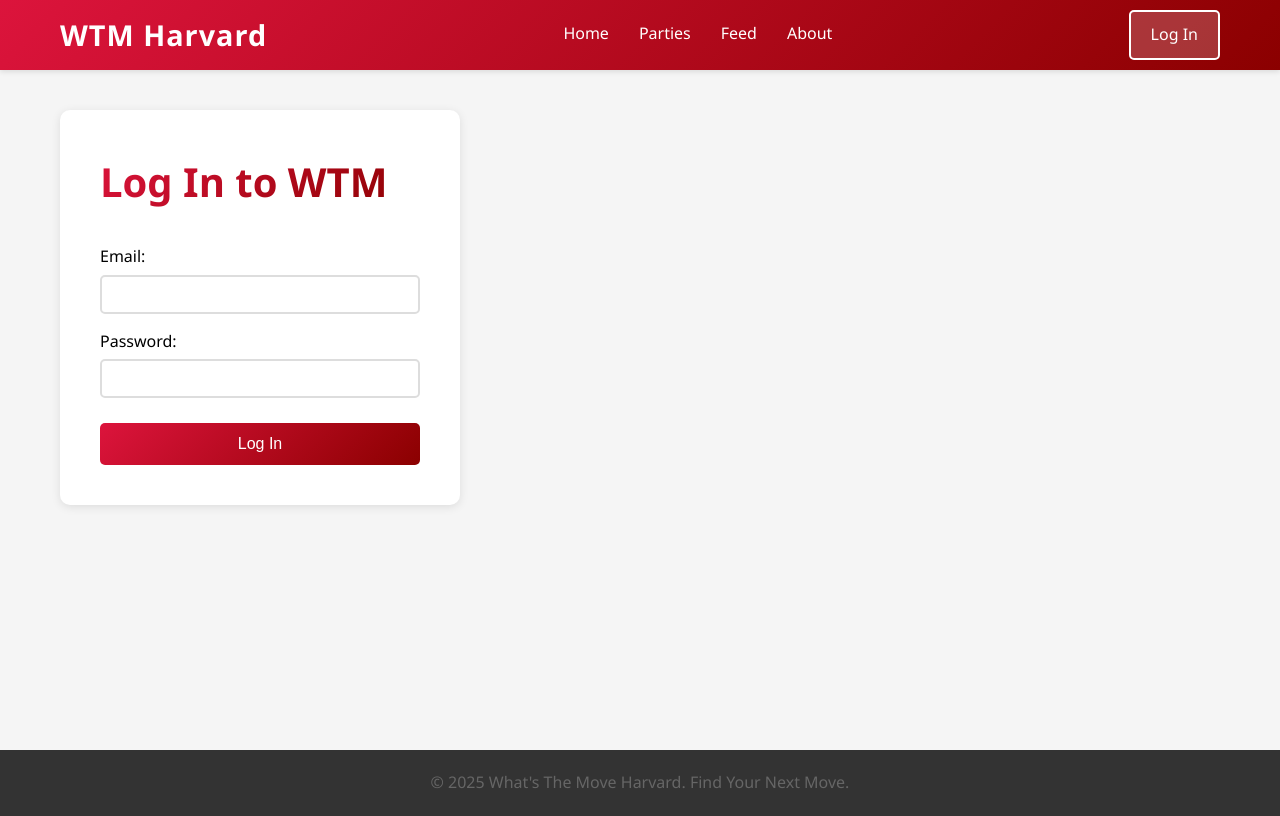
After one commit to olontay-ui/fifty-project, a Flask app: page /login in a window 1280 px wide. The commit adds this page. Run offline with Flask 3, Linux system fonts and the light colour scheme.

Commit message:
baseline web version

```diff
--- a/app.py
+++ b/app.py
@@ -6,14 +6,22 @@
 def index():
     return render_template('index.html')
 
-@app.route('/api/data', methods=['GET'])
-def get_data():
-    return jsonify({'message': 'Hello from Flask!'})
+@app.route('/list')
+def list_page():
+    return render_template('list.html')
 
-@app.route('/api/data', methods=['POST'])
-def post_data():
-    data = request.get_json()
-    return jsonify({'received': data}), 201
+@app.route('/feed')
+def feed():
+    return render_template('feed.html')
+
+@app.route('/about')
+def about():
+    return render_template('about.html')
+
+@app.route('/login')
+def login():
+    return render_template('login.html')
+
 
 if __name__ == '__main__':
     app.run(debug=True)
--- /dev/null
+++ b/static/style.css
@@ -0,0 +1,472 @@
+* {
+    margin: 0;
+    padding: 0;
+    box-sizing: border-box;
+}
+
+body {
+    font-family: 'Segoe UI', Tahoma, Geneva, Verdana, sans-serif;
+    background-color: #f5f5f5;
+    line-height: 1.6;
+}
+
+/* Navbar Styles */
+.navbar {
+    background: linear-gradient(135deg, #dc143c 0%, #8b0000 100%);
+    padding: 0;
+    position: sticky;
+    top: 0;
+    z-index: 100;
+    box-shadow: 0 2px 5px rgba(0, 0, 0, 0.1);
+}
+
+.nav-container {
+    max-width: 1200px;
+    margin: 0 auto;
+    padding: 0 20px;
+    display: flex;
+    justify-content: space-between;
+    align-items: center;
+    height: 70px;
+}
+
+.nav-logo {
+    color: white;
+    font-size: 1.8rem;
+    font-weight: bold;
+    text-decoration: none;
+    transition: color 0.3s ease;
+    letter-spacing: 1px;
+}
+
+.nav-logo:hover {
+    color: #ffcccc;
+}
+
+.nav-menu {
+    display: flex;
+    list-style: none;
+    gap: 30px;
+}
+
+.nav-item {
+    height: 70px;
+    display: flex;
+    align-items: center;
+}
+
+.nav-link {
+    color: white;
+    text-decoration: none;
+    font-size: 1rem;
+    padding: 0.5rem 0;
+    border-bottom: 3px solid transparent;
+    transition: border-bottom 0.3s ease;
+}
+
+.nav-link:hover {
+    border-bottom: 3px solid white;
+}
+
+.nav-login {
+    color: white;
+    text-decoration: none;
+    font-size: 1rem;
+    padding: 10px 20px;
+    background: rgba(255, 255, 255, 0.2);
+    border: 2px solid white;
+    border-radius: 5px;
+    transition: all 0.3s ease;
+}
+
+.nav-login:hover {
+    background: white;
+    color: #dc143c;
+}
+
+/* Content Styles */
+.content {
+    max-width: 1200px;
+    margin: 40px auto;
+    padding: 0 20px;
+    min-height: calc(100vh - 200px);
+}
+
+/* Footer Styles */
+.footer {
+    background: #333;
+    color: white;
+    text-align: center;
+    padding: 20px;
+    margin-top: 40px;
+}
+
+.footer p {
+    margin: 0;
+}
+
+/* Container for pages */
+.container {
+    background: white;
+    padding: 40px;
+    border-radius: 10px;
+    box-shadow: 0 2px 10px rgba(0, 0, 0, 0.1);
+}
+
+h1 {
+    color: #333;
+    margin-bottom: 20px;
+    font-size: 2.5rem;
+    background: linear-gradient(135deg, #dc143c 0%, #8b0000 100%);
+    -webkit-background-clip: text;
+    -webkit-text-fill-color: transparent;
+    background-clip: text;
+}
+
+p {
+    color: #666;
+    font-size: 1rem;
+    margin-bottom: 15px;
+}
+
+button {
+    background: linear-gradient(135deg, #dc143c 0%, #8b0000 100%);
+    color: white;
+    border: none;
+    padding: 12px 30px;
+    border-radius: 5px;
+    font-size: 1rem;
+    cursor: pointer;
+    transition: all 0.3s ease;
+}
+
+button:hover {
+    transform: translateY(-2px);
+    box-shadow: 0 5px 15px rgba(220, 20, 60, 0.3);
+}
+
+input, textarea {
+    border: 2px solid #ddd;
+    border-radius: 5px;
+    transition: border-color 0.3s ease;
+}
+
+input:focus, textarea:focus {
+    outline: none;
+    border-color: #dc143c;
+}
+
+.hero {
+    background: white;
+    border-radius: 14px;
+    padding: 40px;
+    box-shadow: 0 8px 30px rgba(0, 0, 0, 0.08);
+    display: grid;
+    grid-template-columns: 1.6fr 1fr;
+    gap: 30px;
+    align-items: center;
+}
+
+.hero-content h1 {
+    font-size: 2.6rem;
+    margin-bottom: 15px;
+}
+
+.lead {
+    font-size: 1.05rem;
+    color: #444;
+    margin-bottom: 20px;
+}
+
+.eyebrow {
+    text-transform: uppercase;
+    font-size: 0.85rem;
+    letter-spacing: 1px;
+    color: #dc143c;
+    font-weight: 700;
+    margin-bottom: 8px;
+}
+
+.cta-group {
+    display: flex;
+    gap: 12px;
+    flex-wrap: wrap;
+    margin: 15px 0 20px;
+}
+
+.btn {
+    display: inline-block;
+    padding: 12px 20px;
+    border-radius: 8px;
+    font-weight: 700;
+    text-decoration: none;
+    transition: transform 0.2s ease, box-shadow 0.2s ease, background 0.3s ease, color 0.3s ease;
+}
+
+.btn.primary {
+    background: linear-gradient(135deg, #dc143c 0%, #8b0000 100%);
+    color: white;
+    box-shadow: 0 8px 20px rgba(220, 20, 60, 0.2);
+}
+
+.btn.primary:hover {
+    transform: translateY(-2px);
+    box-shadow: 0 10px 24px rgba(220, 20, 60, 0.28);
+}
+
+.btn.ghost {
+    border: 2px solid #dc143c;
+    color: #dc143c;
+    background: white;
+}
+
+.btn.ghost:hover {
+    background: #fff3f6;
+}
+
+.meta {
+    display: grid;
+    grid-template-columns: repeat(auto-fit, minmax(220px, 1fr));
+    gap: 20px;
+    margin-top: 10px;
+}
+
+.meta-label {
+    display: inline-block;
+    text-transform: uppercase;
+    font-size: 0.8rem;
+    letter-spacing: 0.5px;
+    color: #888;
+    margin-bottom: 6px;
+}
+
+.meta-value {
+    font-weight: 700;
+    color: #222;
+}
+
+.hero-card {
+    background: linear-gradient(135deg, #fff7f9 0%, #ffeef4 100%);
+    border-radius: 14px;
+    padding: 24px;
+    box-shadow: 0 10px 30px rgba(220, 20, 60, 0.08);
+    border: 1px solid #ffd7e3;
+}
+
+.card-header {
+    display: flex;
+    justify-content: space-between;
+    align-items: center;
+    margin-bottom: 16px;
+    color: #8b0000;
+    font-weight: 700;
+}
+
+.pill {
+    background: #fff;
+    padding: 6px 12px;
+    border-radius: 999px;
+    color: #8b0000;
+    font-weight: 700;
+    font-size: 0.85rem;
+}
+
+.card-list {
+    list-style: none;
+    display: flex;
+    flex-direction: column;
+    gap: 14px;
+    margin-bottom: 12px;
+}
+
+.card-list li {
+    background: #fff;
+    border-radius: 10px;
+    padding: 12px 14px;
+    border: 1px solid #ffe2ec;
+    display: flex;
+    justify-content: space-between;
+    align-items: center;
+    gap: 10px;
+}
+
+.card-list h3 {
+    margin: 0;
+    font-size: 1.1rem;
+    color: #222;
+}
+
+.card-list p {
+    margin: 4px 0 0;
+    color: #555;
+}
+
+.tag {
+    padding: 6px 10px;
+    border-radius: 8px;
+    font-size: 0.85rem;
+    font-weight: 700;
+}
+
+.tag.hot {
+    background: #ffe3eb;
+    color: #b3002d;
+}
+
+.tag.mellow {
+    background: #f1f5f9;
+    color: #475569;
+}
+
+.tag.official {
+    background: #ecfdf3;
+    color: #0f5132;
+}
+
+.card-link {
+    display: inline-block;
+    margin-top: 4px;
+    color: #8b0000;
+    font-weight: 700;
+    text-decoration: none;
+}
+
+.card-link:hover {
+    text-decoration: underline;
+}
+
+.section {
+    margin-top: 40px;
+    background: white;
+    border-radius: 12px;
+    padding: 32px;
+    box-shadow: 0 6px 20px rgba(0, 0, 0, 0.06);
+}
+
+.section.alt {
+    background: #fff7f9;
+    box-shadow: none;
+    border: 1px solid #ffe1eb;
+}
+
+.section-header h2 {
+    margin-bottom: 10px;
+}
+
+.section-header p {
+    max-width: 680px;
+}
+
+.feature-grid {
+    display: grid;
+    grid-template-columns: repeat(auto-fit, minmax(240px, 1fr));
+    gap: 18px;
+    margin-top: 18px;
+}
+
+.feature-card {
+    background: #f9fafb;
+    padding: 18px;
+    border-radius: 10px;
+    border: 1px solid #f1f5f9;
+}
+
+.steps {
+    display: grid;
+    grid-template-columns: repeat(auto-fit, minmax(240px, 1fr));
+    gap: 18px;
+    margin-top: 18px;
+}
+
+.step {
+    background: white;
+    border: 1px solid #ffe2ec;
+    border-radius: 10px;
+    padding: 18px;
+    display: flex;
+    gap: 12px;
+    align-items: center;
+}
+
+.step-number {
+    background: linear-gradient(135deg, #dc143c 0%, #8b0000 100%);
+    color: white;
+    font-weight: 800;
+    border-radius: 8px;
+    padding: 8px 10px;
+    display: inline-block;
+}
+
+.cta-banner {
+    margin-top: 22px;
+    background: linear-gradient(135deg, #dc143c 0%, #8b0000 100%);
+    color: white;
+    border-radius: 12px;
+    padding: 20px;
+    display: flex;
+    justify-content: space-between;
+    align-items: center;
+    gap: 12px;
+}
+
+.cta-actions {
+    display: flex;
+    gap: 10px;
+    flex-wrap: wrap;
+}
+
+.cta-banner .btn.ghost {
+    border-color: white;
+    color: white;
+    background: transparent;
+}
+
+.cta-banner .btn.ghost:hover {
+    background: rgba(255, 255, 255, 0.15);
+}
+
+/* Responsive Design */
+@media (max-width: 768px) {
+    .nav-container {
+        flex-direction: column;
+        height: auto;
+        padding: 15px 20px;
+    }
+
+    .nav-menu {
+        gap: 15px;
+        width: 100%;
+        justify-content: center;
+        flex-wrap: wrap;
+    }
+
+    .nav-item {
+        height: auto;
+    }
+
+    h1 {
+        font-size: 1.8rem;
+    }
+
+    .content {
+        margin: 20px auto;
+    }
+
+    .hero {
+        grid-template-columns: 1fr;
+        padding: 28px;
+    }
+
+    .hero-content h1 {
+        font-size: 2rem;
+    }
+
+    .meta {
+        grid-template-columns: 1fr;
+    }
+
+    .cta-banner {
+        flex-direction: column;
+        align-items: flex-start;
+    }
+}
--- /dev/null
+++ b/templates/login.html
@@ -0,0 +1,18 @@
+{% extends "template.html" %}
+
+{% block title %}Log In - WTM Harvard{% endblock %}
+
+{% block content %}
+<div class="container" style="max-width: 400px;">
+    <h1>Log In to WTM</h1>
+    <form style="margin-top: 30px;">
+        <label for="email" style="display: block; margin-top: 15px;">Email:</label>
+        <input type="email" id="email" name="email" required style="width: 100%; padding: 10px; margin-top: 5px;">
+
+        <label for="password" style="display: block; margin-top: 15px;">Password:</label>
+        <input type="password" id="password" name="password" required style="width: 100%; padding: 10px; margin-top: 5px;">
+
+        <button type="submit" style="margin-top: 25px; width: 100%;">Log In</button>
+    </form>
+</div>
+{% endblock %}
--- /dev/null
+++ b/templates/template.html
@@ -0,0 +1,41 @@
+<!DOCTYPE html>
+<html lang="en">
+<head>
+    <meta charset="UTF-8">
+    <meta name="viewport" content="width=device-width, initial-scale=1.0">
+    <title>{% block title %}What's The Move (WTM) Harvard{% endblock %}</title>
+    <link rel="stylesheet" href="{{ url_for('static', filename='style.css') }}">
+</head>
+<body>
+    <nav class="navbar">
+        <div class="nav-container">
+            <a href="/" class="nav-logo">WTM Harvard</a>
+            <ul class="nav-menu">
+                <li class="nav-item">
+                    <a href="/" class="nav-link">Home</a>
+                </li>
+                <li class="nav-item">
+                    <a href="/list" class="nav-link">Parties</a>
+                </li>
+                <li class="nav-item">
+                    <a href="/feed" class="nav-link">Feed</a>
+                </li>
+                <li class="nav-item">
+                    <a href="/about" class="nav-link">About</a>
+                </li>
+            </ul>
+            <a href="/login" class="nav-login">Log In</a>
+        </div>
+    </nav>
+
+    <main class="content">
+        {% block content %}{% endblock %}
+    </main>
+
+    <footer class="footer">
+        <p>&copy; 2025 What's The Move Harvard. Find Your Next Move.</p>
+    </footer>
+
+    <script src="{{ url_for('static', filename='script.js') }}"></script>
+</body>
+</html>
```
Also changed, not shown: templates/about.html (added, +11 -0 lines), templates/feed.html (added, +10 -0 lines), templates/index.html (+118 -16 lines), templates/list.html (added, +10 -0 lines).
